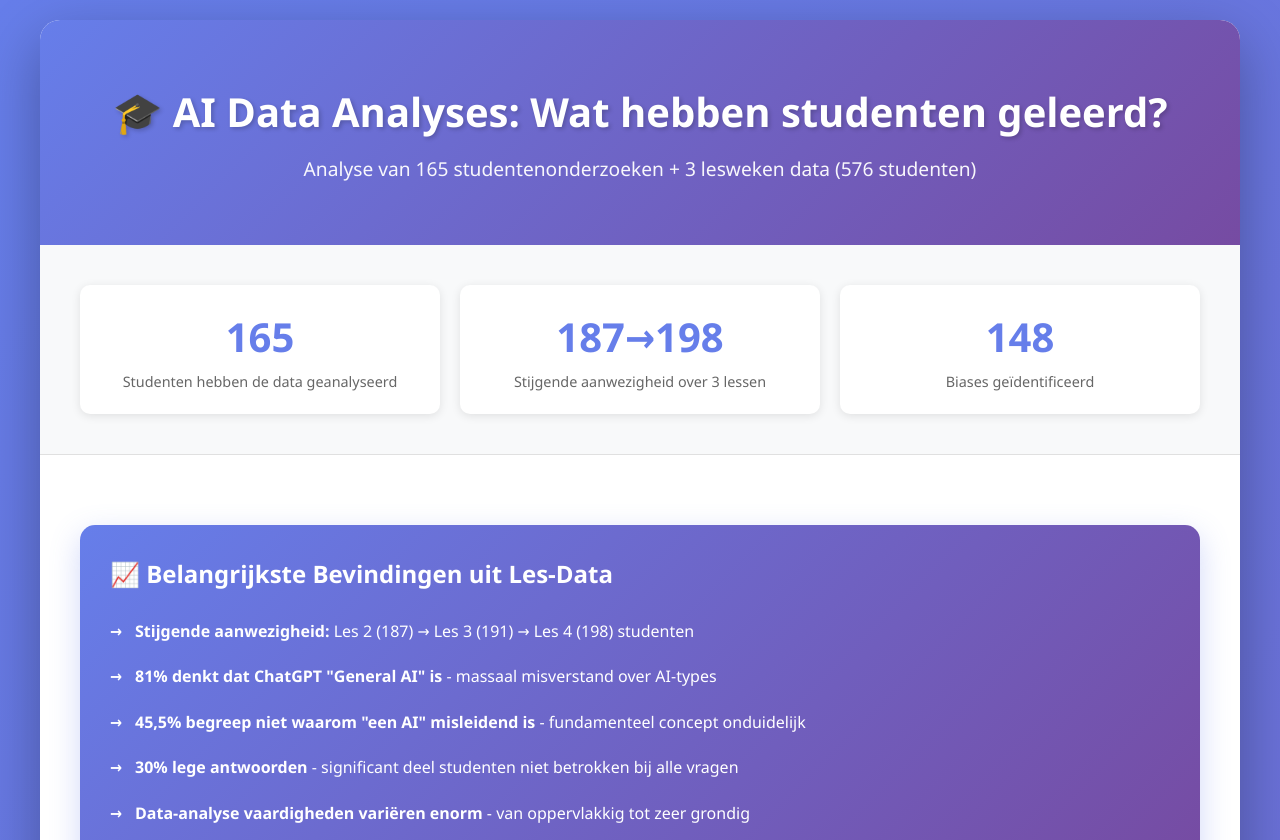
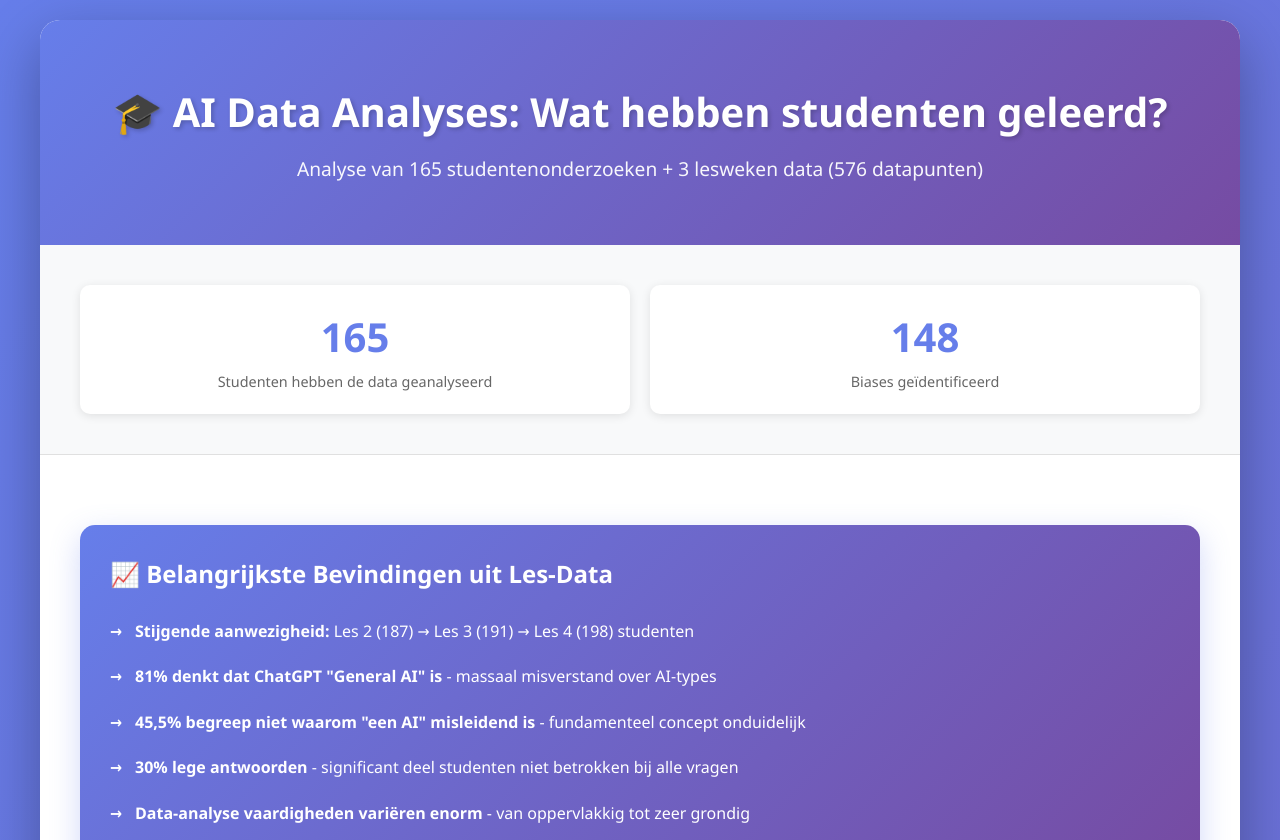
Before and after one commit to ElkeBoonen/AfB, a plain HTML site: page student_data_analyses.html in a window 1280 px wide. Shown: the top 840 px of the page. Drawn offline with Linux system fonts and the light colour scheme.

Commit message:
les 17/10

```diff
--- a/student_data_analyses.html
+++ b/student_data_analyses.html
@@ -254,17 +254,13 @@
     <div class="container">
         <header>
             <h1>🎓 AI Data Analyses: Wat hebben studenten geleerd?</h1>
-            <p>Analyse van 165 studentenonderzoeken + 3 lesweken data (576 studenten)</p>
+            <p>Analyse van 165 studentenonderzoeken + 3 lesweken data (576 datapunten)</p>
         </header>
 
         <div class="stats">
             <div class="stat-card">
                 <span class="stat-number">165</span>
                 <span class="stat-label">Studenten hebben de data geanalyseerd</span>
-            </div>
-            <div class="stat-card">
-                <span class="stat-number">187→198</span>
-                <span class="stat-label">Stijgende aanwezigheid over 3 lessen</span>
             </div>
             <div class="stat-card">
                 <span class="stat-number">148</span>
```
